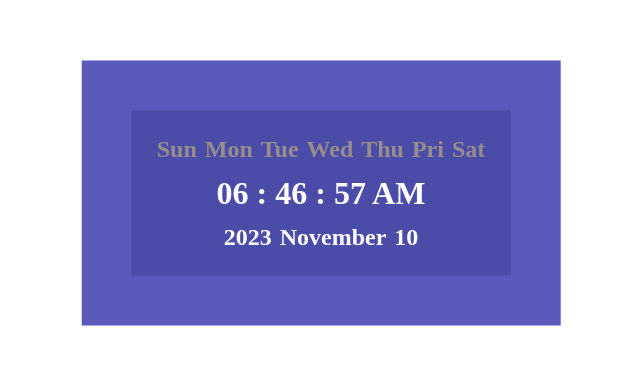
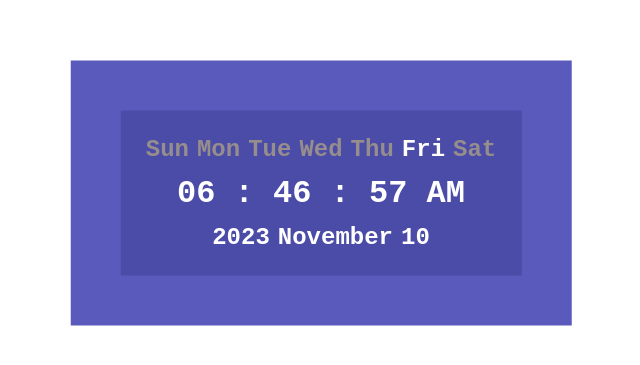
Before and after one commit to vuntv/digital-clock, a plain HTML site: page index.html in a window 1280 px wide. Shown: the part 207-572 px from the top of the page, without its empty margins (319-959 px from the left). Drawn offline with Linux system fonts and the light colour scheme.

Commit message:
update font family

```diff
--- a/assets/css/style.css
+++ b/assets/css/style.css
@@ -5,6 +5,12 @@
 }
 
 /**/
+body {
+    background: #0f3854;
+    background: radial-gradient(ellipse at center,  #0a2e38  0%, #000000 70%);
+    background-size: 100%;
+}
+
 .container {
     background-color: rgb(90, 90, 189);
     color: white;
@@ -22,6 +28,7 @@
 }
 
 .clock {
+    font-family: 'Share Tech Mono', monospace;
     background-color: rgb(75, 75, 168);
     padding: 25px;
     text-align: center;
--- a/assets/js/script.js
+++ b/assets/js/script.js
@@ -37,6 +37,7 @@ function clock() {
     $('year').innerHTML = year;
 
     $(daysOfWeek[day]).classList.add('active');
+    // console.log(daysOfWeek[day]);
 }
 
 setInterval(clock, 1000);
--- a/index.html
+++ b/index.html
@@ -16,7 +16,7 @@
                 <span id="tue">Tue</span>
                 <span id="wed">Wed</span>
                 <span id="thu">Thu</span>
-                <span id="pri">Pri</span>
+                <span id="fri">Fri</span>
                 <span id="sat">Sat</span>
             </div>
             <div class="times">
```
